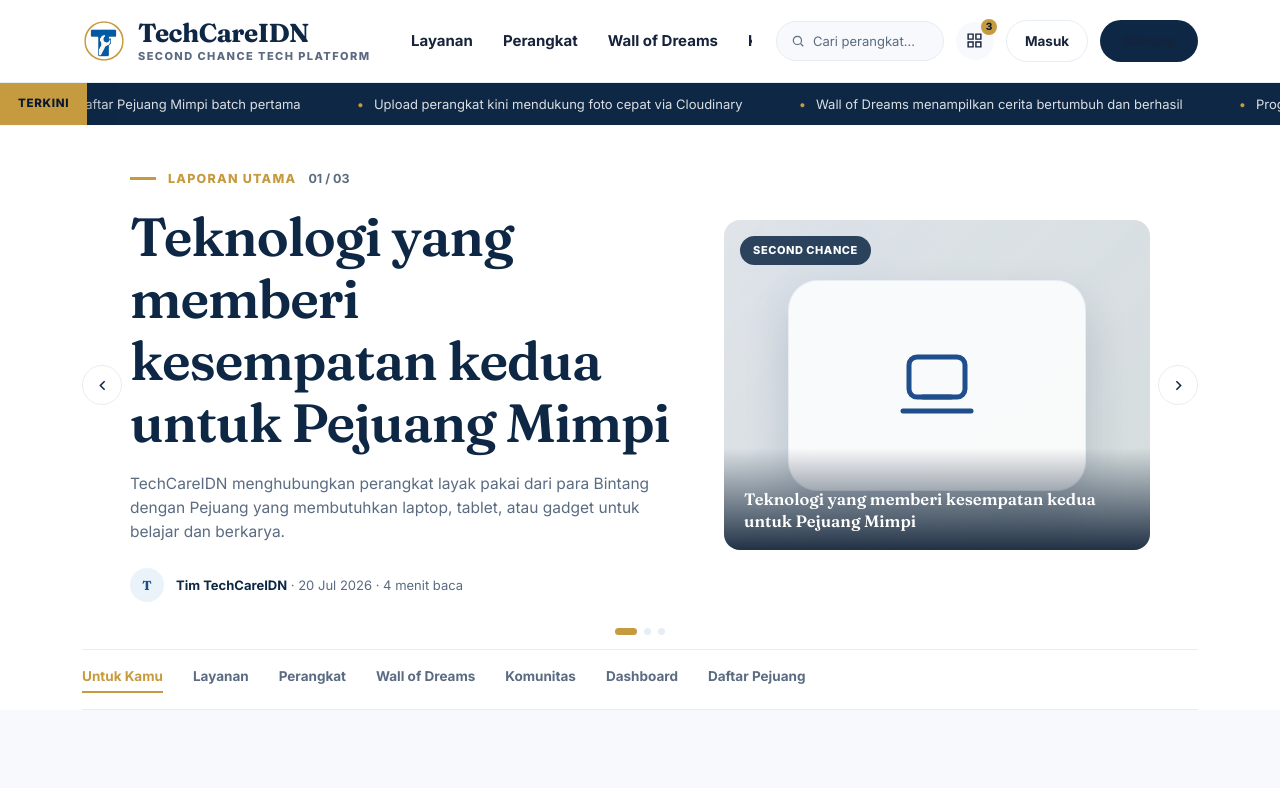
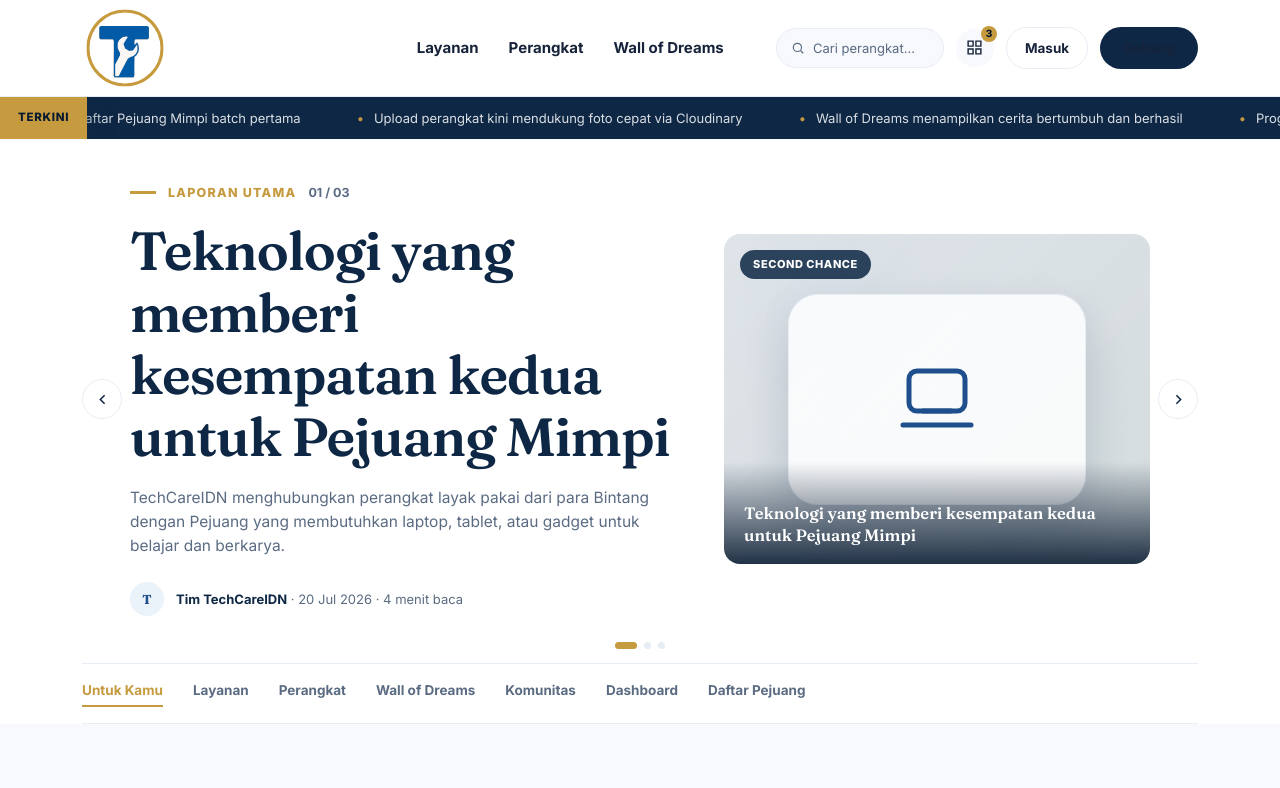
Before and after one commit to techcareidn/techcareidn, a Next.js app: page / in a window 1280 px wide. Shown: the top 788 px of the page. Built offline with nearby package versions, Linux system fonts and the light colour scheme.

Commit message:
Make logo full height in top bar

```diff
--- a/src/app/page.tsx
+++ b/src/app/page.tsx
@@ -46,7 +46,7 @@
 
 function BrandMark() {
   if (siteBrand.logoMode === "image") {
-    return <img className="tc-logo-image" src={siteBrand.logoImageUrl} alt={`${siteBrand.name} logo`} />;
+    return <img className="tc-logo-image" src={siteBrand.logoImageUrl} alt={`${siteBrand.name} logo`} style={{ width: siteBrand.logoWidth, height: siteBrand.logoHeight }} />;
   }
 
   if (siteBrand.logoMode === "emoji") {
@@ -88,10 +88,12 @@
   return (
     <Link href="/" className="tc-brand" aria-label={siteBrand.name}>
       <BrandMark />
-      <span className="tc-brand-copy">
-        <span className="tc-brand-name">{siteBrand.name}</span>
-        <span className="tc-brand-tagline">{siteBrand.tagline}</span>
-      </span>
+      {siteBrand.showBrandText !== false && (
+        <span className="tc-brand-copy">
+          <span className="tc-brand-name">{siteBrand.name}</span>
+          <span className="tc-brand-tagline">{siteBrand.tagline}</span>
+        </span>
+      )}
     </Link>
   );
 }
@@ -130,10 +132,10 @@
         /* FIX: semua class header diberi prefix tc- supaya tidak bentrok dengan globals.css lama */
         .tc-topbar{position:sticky; top:0; z-index:70; background:#fff; box-shadow:0 1px 0 rgba(13,39,69,.02);}
         .tc-header{background:#fff; position:relative; z-index:2; border-bottom:1px solid var(--tc-line);}
-        .tc-nav-inner{display:flex; align-items:center; justify-content:space-between; min-height:82px; gap:24px;}
-        .tc-brand{display:flex; align-items:center; gap:12px; flex:0 0 auto; min-width:0; max-width:330px;}
+        .tc-nav-inner{display:flex; align-items:center; justify-content:space-between; min-height:96px; gap:24px;}
+        .tc-brand{display:flex; align-items:center; gap:12px; flex:0 0 auto; min-width:0; max-width:360px; align-self:stretch;}
         .tc-logo-mark{width:44px; height:44px; flex:0 0 44px;}
-        .tc-logo-image{width:44px; height:44px; flex:0 0 44px; object-fit:contain; border-radius:12px;}
+        .tc-logo-image{display:block; flex:0 0 auto; object-fit:contain; object-position:left center; border-radius:0; max-height:calc(100% - 10px);}
         .tc-logo-emoji{width:44px; height:44px; flex:0 0 44px; display:flex; align-items:center; justify-content:center; border-radius:14px; background:var(--tc-gold-pale); font-size:24px;}
         .tc-line-icon{display:block; width:28px; height:28px; stroke:currentColor;}
         .tc-brand-copy{display:block; min-width:0; line-height:1;}
@@ -199,8 +201,8 @@
         .tc-footer{background:var(--tc-navy-deep); color:rgba(255,255,255,.68); padding:58px 0 26px;}.tc-footer-grid{display:grid; grid-template-columns:1.4fr .7fr .7fr .7fr; gap:34px;}.tc-footer-logo{display:flex; align-items:center; gap:10px; color:#fff; font-family:'Fraunces',serif; font-size:20px; font-weight:700; margin-bottom:14px;}.tc-footer p{font-size:14px; max-width:430px; margin:0;}.tc-emergency-box{margin-top:20px; background:rgba(255,255,255,.06); border:1px solid rgba(255,255,255,.1); border-radius:16px; padding:16px; display:grid; gap:5px;}.tc-emergency-box b{color:#fff;}.tc-emergency-box span{font-size:13px;}.tc-footer-col h5{color:#fff; font-size:13px; text-transform:uppercase; letter-spacing:.08em; margin-bottom:14px;}.tc-footer-col li{margin-bottom:9px;}.tc-footer-col a:hover{color:#fff;}.tc-footer-bottom{border-top:1px solid rgba(255,255,255,.1); margin-top:34px; padding-top:20px; display:flex; justify-content:space-between; gap:18px; font-size:12.5px;}
 
         @media(max-width:1180px){.tc-search-box{display:none;}.tc-brand{max-width:280px;}.tc-brand-name{font-size:23px;}.tc-main-nav{gap:18px;}.tc-main-nav a{font-size:14px;}}
-        @media(max-width:980px){.tc-main-nav{display:none;}.tc-nav-inner{min-height:74px;}.tc-hero-main,.tc-product-grid,.tc-feature-card{grid-template-columns:1fr; gap:26px;}.tc-app-grid,.tc-recent-grid,.tc-signs-grid{grid-template-columns:repeat(2,1fr);}.tc-testi-grid,.tc-footer-grid{grid-template-columns:1fr;}.tc-news-cta-box{display:block;}.tc-news-form{min-width:0; margin-top:22px;}.tc-brand{max-width:unset;}}
-        @media(max-width:640px){.tc-wrap{padding:0 20px;}.tc-nav-inner{padding:14px 0; align-items:center;}.tc-nav-right .tc-btn{display:none;}.tc-brand-name{font-size:22px;}.tc-brand-tagline{font-size:9.5px; letter-spacing:.1em;}.tc-hero{padding-top:30px;}.tc-hero-nav-btn{display:none;}.tc-hero-text h1{font-size:31px;}.tc-app-grid,.tc-recent-grid,.tc-signs-grid{grid-template-columns:1fr;}.tc-cta-banner{align-items:flex-start; padding:24px;}.tc-cta-arrow{display:none;}.tc-news-form{border-radius:22px; display:grid;}.tc-news-form input{min-height:42px;}.tc-footer-bottom{display:grid;}}
+        @media(max-width:980px){.tc-main-nav{display:none;}.tc-nav-inner{min-height:88px;}.tc-hero-main,.tc-product-grid,.tc-feature-card{grid-template-columns:1fr; gap:26px;}.tc-app-grid,.tc-recent-grid,.tc-signs-grid{grid-template-columns:repeat(2,1fr);}.tc-testi-grid,.tc-footer-grid{grid-template-columns:1fr;}.tc-news-cta-box{display:block;}.tc-news-form{min-width:0; margin-top:22px;}.tc-brand{max-width:unset;}}
+        @media(max-width:640px){.tc-wrap{padding:0 20px;}.tc-nav-inner{padding:8px 0; align-items:center; min-height:78px;}.tc-nav-right .tc-btn{display:none;}.tc-brand-name{font-size:22px;}.tc-brand-tagline{font-size:9.5px; letter-spacing:.1em;}.tc-hero{padding-top:30px;}.tc-hero-nav-btn{display:none;}.tc-hero-text h1{font-size:31px;}.tc-app-grid,.tc-recent-grid,.tc-signs-grid{grid-template-columns:1fr;}.tc-cta-banner{align-items:flex-start; padding:24px;}.tc-cta-arrow{display:none;}.tc-news-form{border-radius:22px; display:grid;}.tc-news-form input{min-height:42px;}.tc-footer-bottom{display:grid;}}
       `}</style>
 
       <div className="tc-page">
--- a/src/config/siteBrand.ts
+++ b/src/config/siteBrand.ts
@@ -26,7 +26,11 @@
    */
   showBrandText: false,
 
-  /** Ukuran logo gambar di header */
-  logoWidth: 220,
-  logoHeight: 82
+  /**
+   * Ukuran logo di header.
+   * logoHeight dibuat hampir setinggi bar putih paling atas.
+   * Kalau logo terlalu besar/kecil, cukup ubah angka ini.
+   */
+  logoWidth: 300,
+  logoHeight: 86
 };
```
